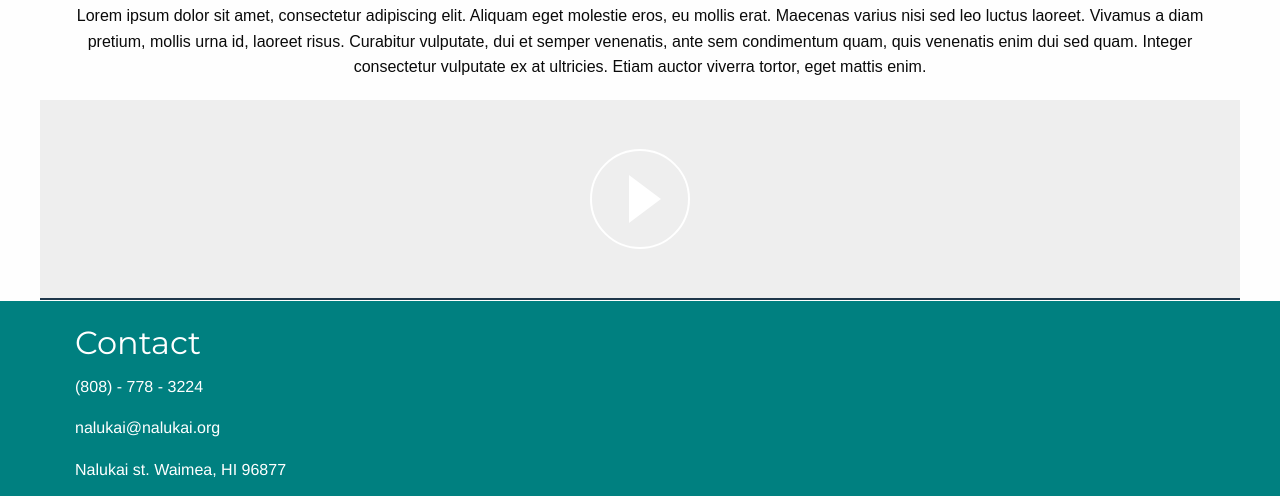
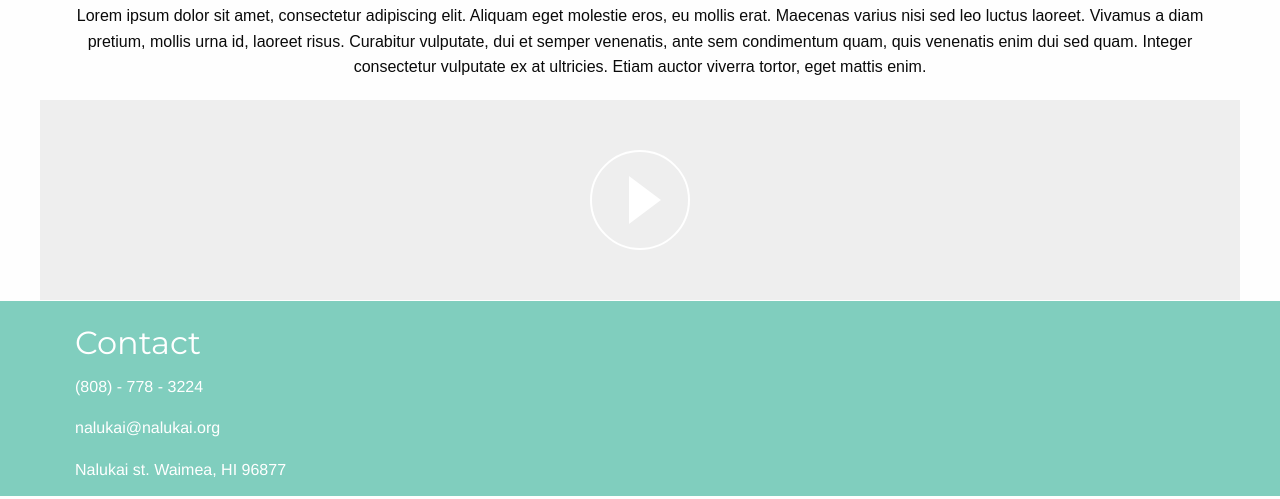
Before and after one commit to niwong/nalukai, a website: page index.html in a window 1280 px wide. Shown: the part 424-923 px from the top of the page. Drawn offline with Linux system fonts and the light colour scheme; a web font is replaced by a local one.

Commit message:
home page stylin

```diff
--- a/scss/index.scss
+++ b/scss/index.scss
@@ -97,7 +97,6 @@ $secondary-font: 'Avenir', sans-serif;
 			height: 200px;
 			widows: 100%;
 			background-color: #eee;
-			border-bottom: 2px solid $primary-color;
 			position: relative;
 
 			.playButton {
@@ -142,7 +141,7 @@ $secondary-font: 'Avenir', sans-serif;
 	footer {
 		width: 100%;
 		height: 195px;
-		background-color: teal;
+		background-color: #80cebe;
 		color: white;
 
 		.contactCont {
```
Also changed, not shown: css/index.css.
